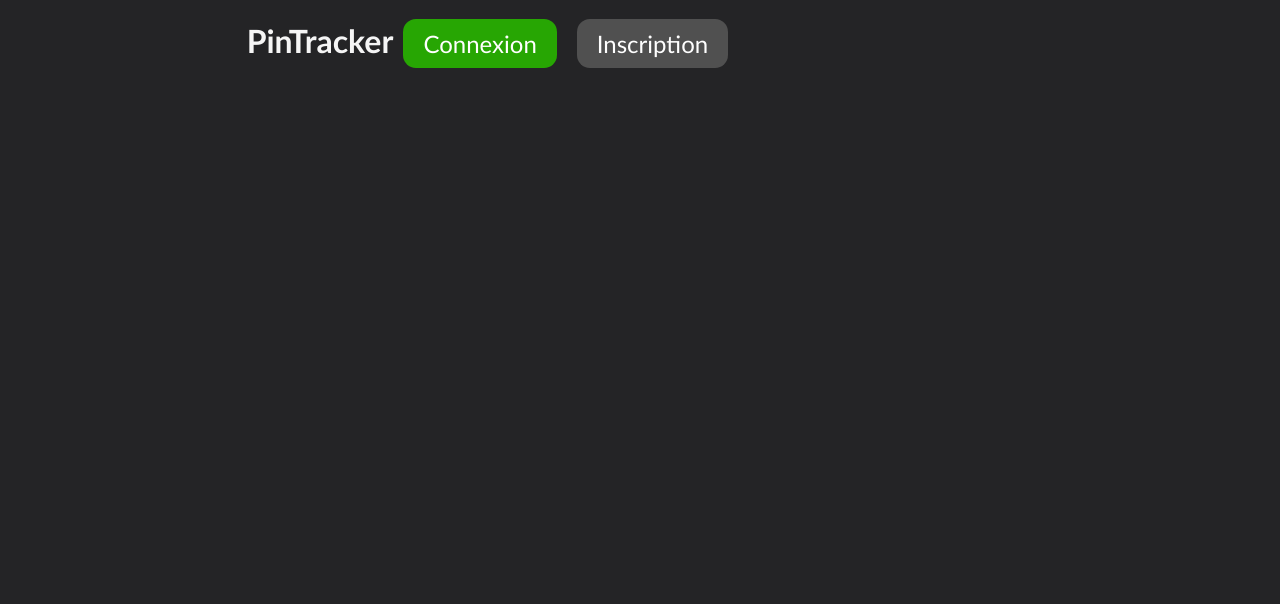
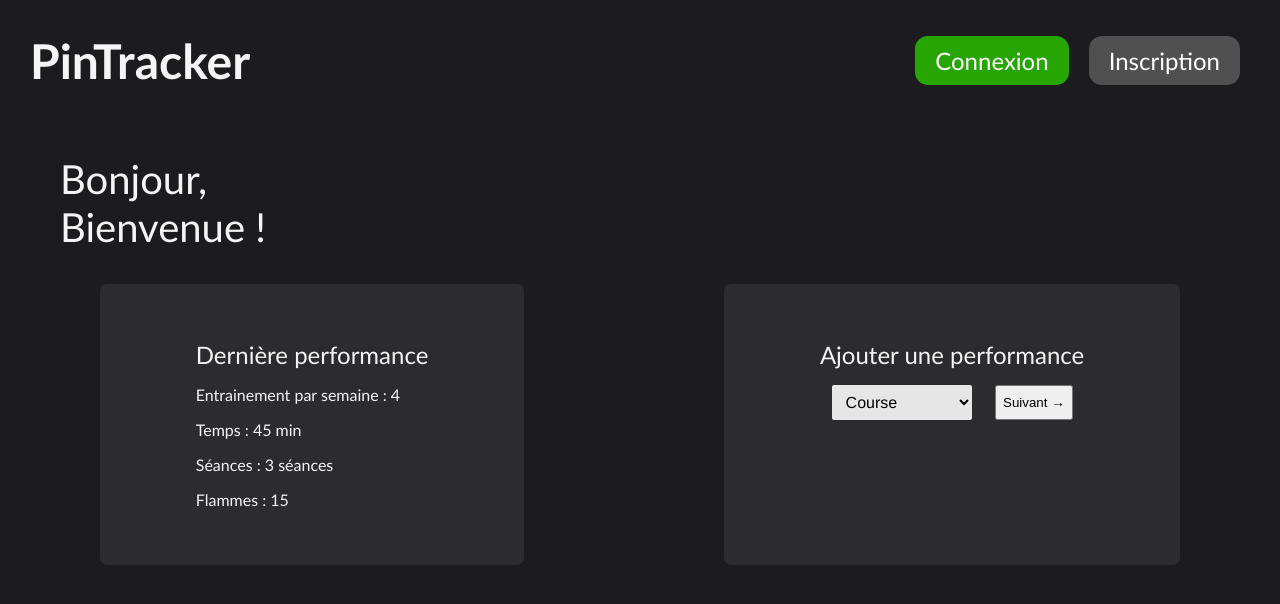
Before and after one commit to orgus33/Projet_NSI, a PHP site: page / in a window 1280 px wide. Shown: the top 604 px of the page. Run offline with PHP 8.4, Linux system fonts and the light colour scheme.

Commit message:
Ajout code page principale

```diff
--- a/index.php
+++ b/index.php
@@ -6,7 +6,7 @@ include("templates/top.php")
 
 <body>
    <header>
-      <h1 id="big-title"> PinTracker </h1>
+      <h1 class="big-title"> PinTracker </h1>
 
       <div class="register">
          <a class="primary-button" href="connexion.php"> Connexion </a>
@@ -14,6 +14,34 @@ include("templates/top.php")
       </div>
    </header>
 
+   <h2> Bonjour, <br>
+      Bienvenue !
+   </h2>
+
+   <div class="sec-1">
+      <div class="box">
+         <h1 class="title">Dernière performance</h1>
+         <p>Entrainement par semaine : 4</p>
+         <p>Temps : 45 min</p>
+         <p>Séances : 3 séances</p>
+         <p>Flammes : 15</p>
+      </div>
+
+      <div class="box">
+         <h1 class="title">Ajouter une performance</h1>
+         <form action="/">
+            <div class="select-dropdown">
+               <select name="type_sport">
+                  <option value="course">Course</option>
+                  <option value="musculation">Musculation</option>
+               </select>
+            </div>
+
+            <input type="submit" value="Suivant →">
+         </form>
+      </div>
+   </div>
+
 
    <?php
    include("templates/bottom.php")
--- a/styles/style.css
+++ b/styles/style.css
@@ -1,7 +1,7 @@
 body {
 	margin: 0;
 	padding: 0;
-	background-color: #242426;
+	background-color: #1c1c1e;
 	color: #f5f5f5;
 	font-family: "calibri", "Sans Serif";
 }
@@ -17,16 +17,17 @@ body {
 header {
 	text-align: center;
 	display: flex;
-	justify-content: center;
-	align-items: baseline;
+	justify-content: space-between;
+	margin: 0 30px;
+	align-items: center;
 }
 
 header .big-title {
 	text-align: center;
+	font-size: 3em;
 }
 
 header .register {
-	width: 50%;
 	display: flex;
 }
 
@@ -38,3 +39,69 @@ header .register a {
 	text-decoration: none;
 	color: #ffffff;
 }
+
+h2 {
+	margin-left: 1.5em;
+	font-size: 2.5em;
+	font-weight: normal;
+}
+
+.sec-1 {
+	display: flex;
+	justify-content: space-around;
+}
+
+.box {
+	border-radius: 7px;
+	padding: 2.5em 6em;
+	background-color: #2c2c2e;
+	font-weight: normal;
+}
+
+.title {
+	font-weight: normal;
+	font-size: 1.5em;
+}
+
+form {
+	display: flex;
+	justify-content: space-around;
+	font-size: 1em;
+}
+
+.select-dropdown {
+	position: relative;
+	background-color: #e6e6e6;
+	width: auto;
+	float: left;
+	max-width: 100%;
+	border-radius: 2px;
+}
+.select-dropdown select {
+	font-family: "helvetica neue", helvetica;
+	font-size: 1rem;
+	font-weight: 200;
+	max-width: 100%;
+	padding: 8px 24px 8px 10px;
+	border: none;
+	background-color: transparent;
+}
+
+.select-dropdown select:active,
+.select-dropdown select:focus {
+	outline: none;
+	box-shadow: none;
+}
+
+.select-dropdown select:after {
+	content: " ";
+	position: absolute;
+	top: 50%;
+	margin-top: -2px;
+	right: 8px;
+	width: 0;
+	height: 0;
+	border-left: 5px solid transparent;
+	border-right: 5px solid transparent;
+	border-top: 5px solid #aaa;
+}
```
